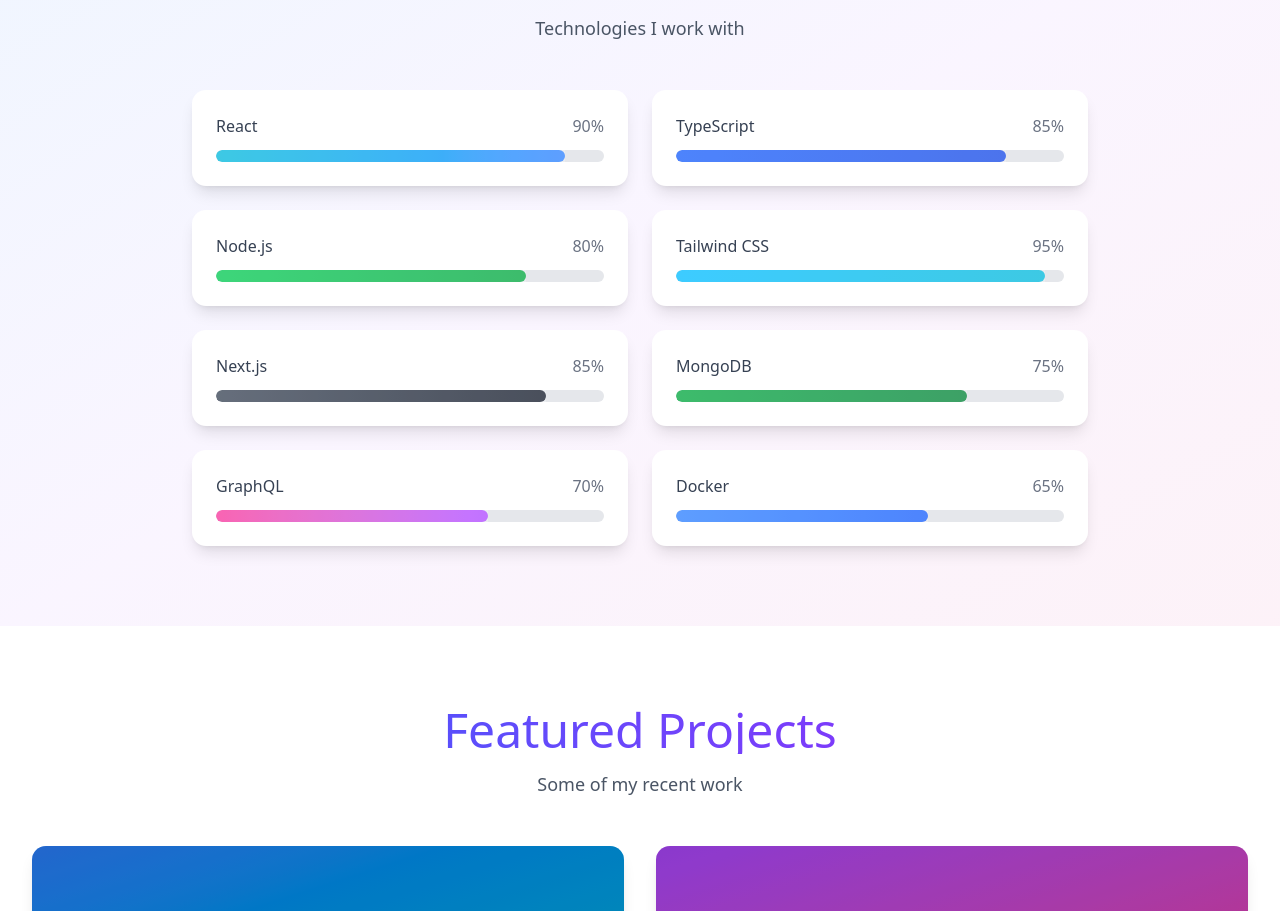
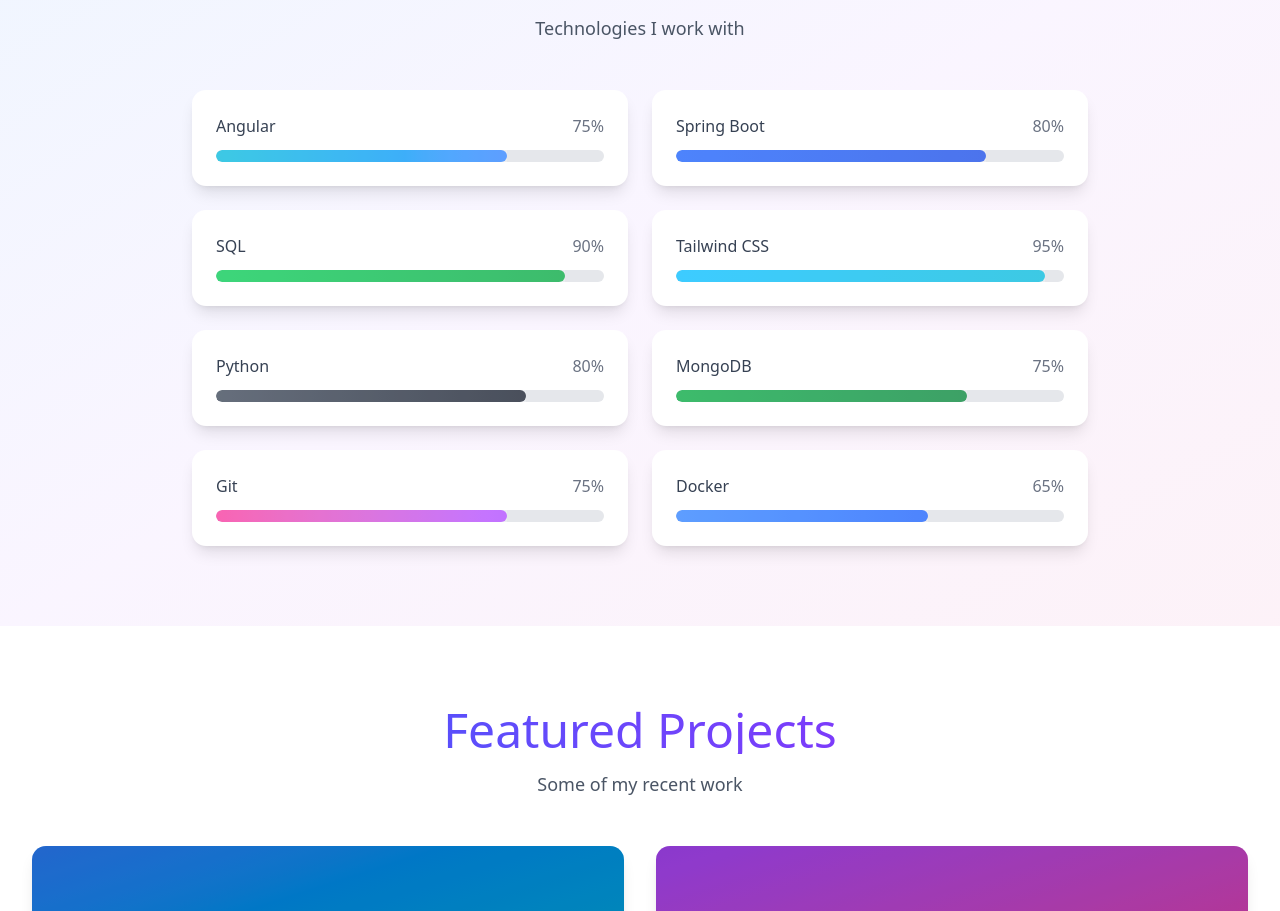
Before and after one commit to kerfaiyass54/portfolio-react-kerfaiyassine-26, a React (Vite) app: page / in a window 1280 px wide. Shown: the part 1634-2545 px from the top of the page. Built offline with nearby package versions, Linux system fonts and the light colour scheme.

Commit message:
Updated skills section

```diff
--- a/src/components/Skills.tsx
+++ b/src/components/Skills.tsx
@@ -8,13 +8,13 @@
   const [ref, inView] = useInView({ triggerOnce: true, threshold: 0.1 });
 
   const skills = [
-    { name: 'React', level: 90, color: 'from-cyan-500 to-blue-500' },
-    { name: 'TypeScript', level: 85, color: 'from-blue-600 to-blue-700' },
-    { name: 'Node.js', level: 80, color: 'from-green-500 to-green-600' },
+    { name: 'Angular', level: 75, color: 'from-cyan-500 to-blue-500' },
+    { name: 'Spring Boot', level: 80, color: 'from-blue-600 to-blue-700' },
+    { name: 'SQL', level: 90, color: 'from-green-500 to-green-600' },
     { name: 'Tailwind CSS', level: 95, color: 'from-sky-400 to-cyan-500' },
-    { name: 'Next.js', level: 85, color: 'from-gray-700 to-gray-900' },
+    { name: 'Python', level: 80, color: 'from-gray-700 to-gray-900' },
     { name: 'MongoDB', level: 75, color: 'from-green-600 to-green-700' },
-    { name: 'GraphQL', level: 70, color: 'from-pink-500 to-purple-500' },
+    { name: 'Git', level: 75, color: 'from-pink-500 to-purple-500' },
     { name: 'Docker', level: 65, color: 'from-blue-500 to-blue-600' },
   ];
 
```
